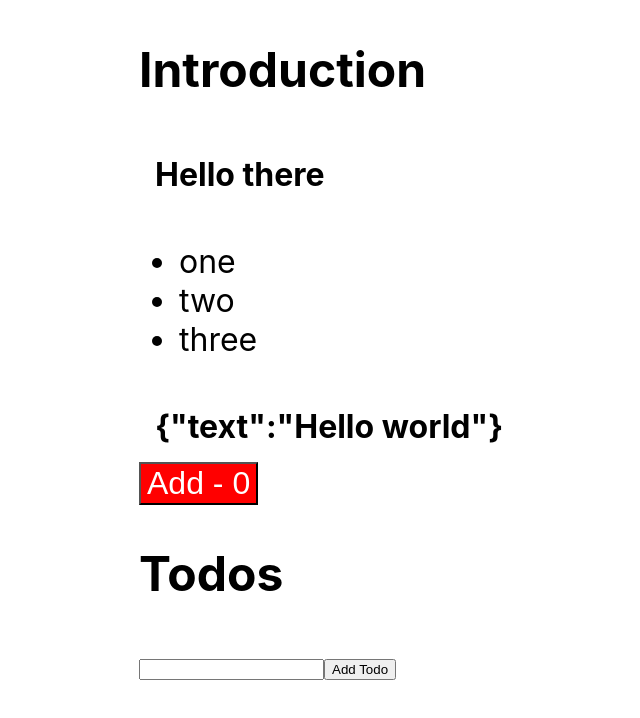
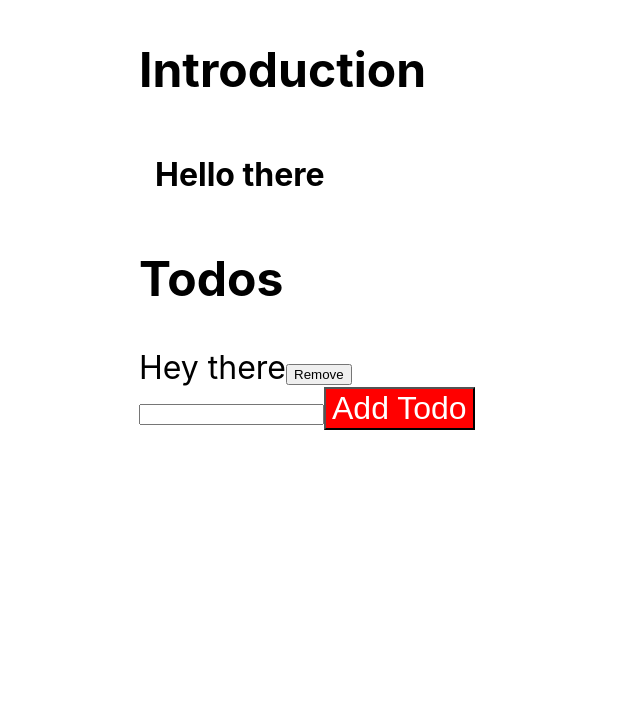
Before and after one commit to kirby-santos/Typescript-React-Practice, a React (Create React App) app: page / in a window 1280 px wide. Shown: the top 718 px of the page, without its empty margins (101-741 px from the left). Built offline with nearby package versions, Linux system fonts and the light colour scheme.

Commit message:
custom hooks

```diff
--- a/src/App.tsx
+++ b/src/App.tsx
@@ -1,4 +1,5 @@
-import React, {useCallback, useState, useEffect, useReducer, useRef} from 'react';
+import React, {useCallback, useRef} from 'react';
+import {useTodos} from "./useTodos.tsx";
 import './App.css';
 
 const Heading = ({ title }: { title: string }) =>
@@ -12,27 +13,6 @@ const Box = ({ children }: { children : React.ReactNode }) => (
     {children}
   </div>
 );
-
-const List: React.FunctionComponent<{
-  items: string[];
-  onClick?: (item: string) => void
-}> = ({ items, onClick }) => (
-  <ul>
-    {items.map((item, index) => (
-      <li key = {index} onClick={() => onClick?.(item)}>{item}</li>
-    ))}
-  </ul>
-);
-
-interface Payload {
-  text: string;
-}
-
-interface Todo {
-  id: number;
-  done: boolean;
-  text: string;
-}
 
 const Button: React.FunctionComponent<
   React.DetailedHTMLProps<
@@ -49,63 +29,21 @@ const Button: React.FunctionComponent<
   >{title ?? children}</button>
 );
 
-type ActionType =
-  | {type: "ADD", text: string}
-  | {type: "REMOVE", id: number}
-
-const Incrementer: React.FunctionComponent<{
-  value: number;
-  setValue: React.Dispatch<React.SetStateAction<number>>
-}> = ({value, setValue}) => (
-  <Button onClick={() => setValue(value + 1)} title={`Add - ${value}`}/>
-);
 
 function App() {
-  const onListClick = useCallback((item: string) => {
-    alert(item)
-  }, []);
 
-  const [payload, setPayload] = useState<Payload | null>(null);
-
-  useEffect(() => {
-    fetch("/data.json")
-    .then(resp => resp.json())
-    .then(data => {
-      setPayload(data);
-    });
-  }, []);
-
-  const [todos, dispatch] = useReducer((state: Todo[], action: ActionType) => {
-    switch(action.type) {
-      case "ADD":
-        return [
-          ...state,
-          {
-            id: state.length,
-            text: action.text,
-            done: false,
-          }
-        ];
-        case "REMOVE":
-          return state.filter(({id}) => id !== action.id);
-        default:
-          throw new Error();
-    }
-  }, []);
+  const { todos, addTodo, removeTodo} = useTodos([
+    {id: 0, text: "Hey there", done: false}
+  ]);
 
   const newTodoRef = useRef<HTMLInputElement>(null);
 
   const onAddTodo = useCallback(() => {
     if (newTodoRef.current) {
-        dispatch({
-        type: "ADD",
-        text: newTodoRef.current.value,
-      });
+      addTodo(newTodoRef.current.value);
       newTodoRef.current.value = "";
     }
-  }, []);
-
-const [value, setValue] = useState(0);
+  }, [addTodo]);
 
   return (
     <div>
@@ -113,27 +51,19 @@ const [value, setValue] = useState(0);
       <Box>
         Hello there
       </Box>
-      <List items={["one", "two", "three"]} onClick={onListClick}/>
-      <Box>
-        {JSON.stringify(payload)}
-      </Box>
-      <Incrementer value={value} setValue={setValue} />
 
       <Heading title="Todos" />
       {todos.map((todo) => (
         <div key={todo.id}>
           {todo.text}
-          <button onClick={() => dispatch({
-            type: "REMOVE",
-            id: todo.id,
-          })} >
+          <button onClick={() => removeTodo(todo.id)} >
             Remove
           </button>
         </div>
       ))}
       <div>
         <input type = "text" ref={newTodoRef} />
-        <button onClick={onAddTodo}>Add Todo</button>
+        <Button onClick={onAddTodo}>Add Todo</Button>
       </div>
     </div>
   );
--- /dev/null
+++ b/src/useTodos.tsx
@@ -0,0 +1,51 @@
+import {useReducer, useCallback} from 'react';
+
+type ActionType =
+  | {type: "ADD", text: string}
+  | {type: "REMOVE", id: number};
+
+interface Todo {
+    id: number;
+    done: boolean;
+    text: string;
+}
+
+export function useTodos(initialTodos: Todo[]) : {
+    todos: Todo[];
+    addTodo: (text: string) => void;
+    removeTodo: (id: number) => void;
+} {
+    const [todos, dispatch] = useReducer((state: Todo[], action: ActionType) => {
+        switch(action.type) {
+          case "ADD":
+            return [
+              ...state,
+              {
+                id: state.length,
+                text: action.text,
+                done: false,
+              }
+            ];
+            case "REMOVE":
+              return state.filter(({id}) => id !== action.id);
+            default:
+              throw new Error();
+        }
+      }, initialTodos);
+
+      const addTodo = useCallback((text: string) => {
+        dispatch({
+            type: "ADD",
+            text
+        });
+      }, []);
+
+      const removeTodo = useCallback((id: number) => {
+        dispatch({
+            type: "REMOVE",
+            id,
+        });
+      }, []);
+
+      return {todos, addTodo, removeTodo};
+}
```
